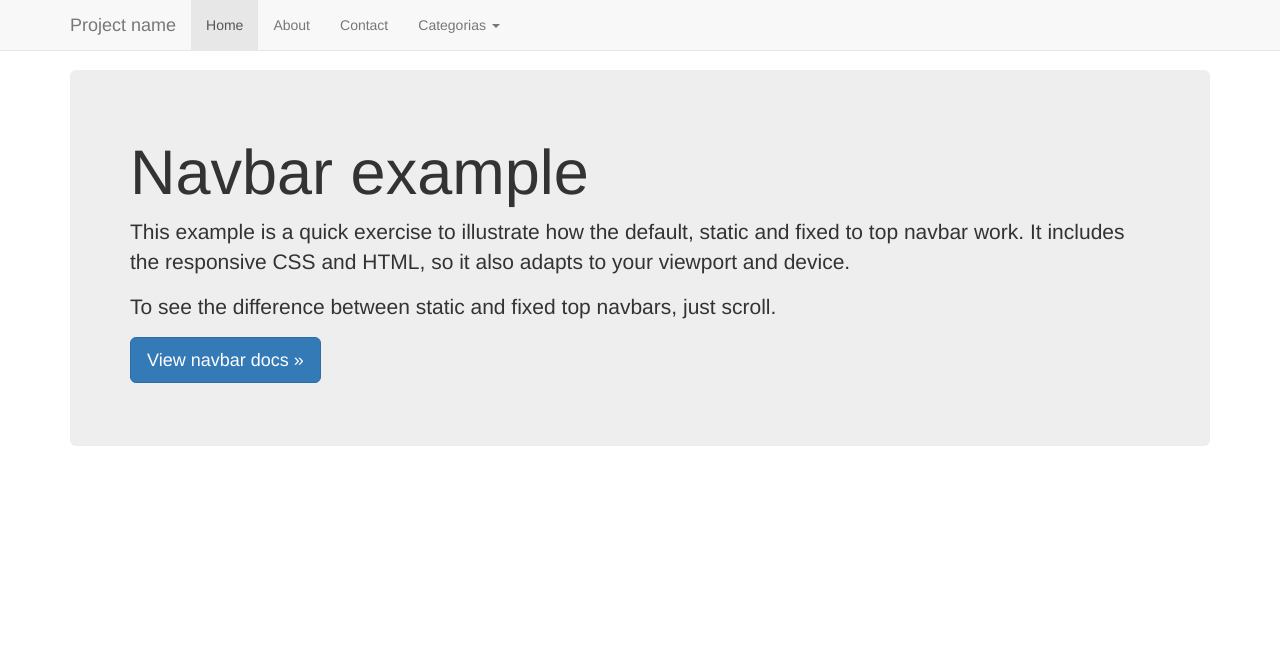
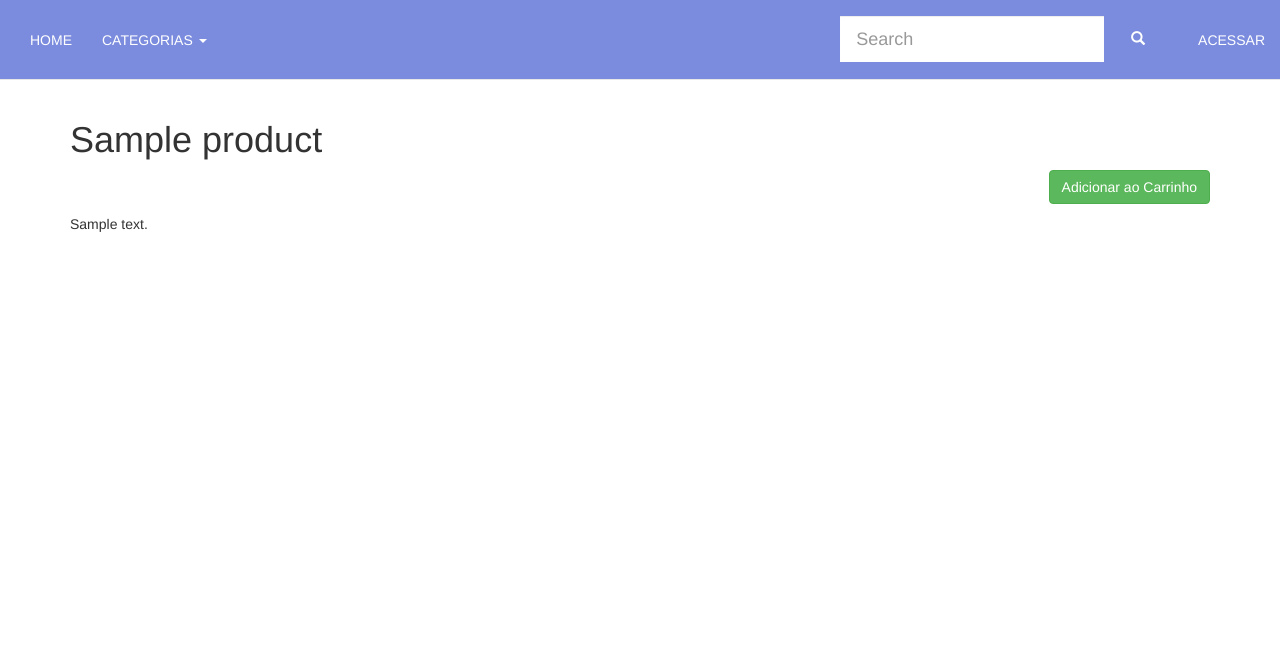
Before and after one commit to caiaffa/DjanEco, a Django app: a page that uses core/templates/base.html in a window 1280 px wide. Shown: the top 645 px of the page. After the commit the page ends 232 px from the top, so only its background shows below. Run offline with Django 3.2, Linux system fonts and the light colour scheme; tables that the repository leaves empty hold one stand-in row (values such as "Sample post"); some libraries are stand-ins or nearby versions.

Commit message:
Produtos

```diff
--- a/DjanEco/urls.py
+++ b/DjanEco/urls.py
@@ -14,3 +14,5 @@ urlpatterns = [
     url(r'^compras/', include('checkout.urls', namespace='checkout')),
     url(r'^admin/', admin.site.urls),
 ]
+
+urlpatterns += static(settings.MEDIA_URL, document_root=settings.MEDIA_ROOT)
--- a/core/static/css/custom.css
+++ b/core/static/css/custom.css
@@ -1,4 +1,65 @@
 body {
-  min-height: 2000px;
   padding-top: 70px;
 }
+
+.navbar-custom {
+	padding-top: 15px;
+	background: #7b8cde;
+	height: 80px;
+}
+
+.navbar-default .navbar-nav-custom > li > a {
+    color: #ffffff;
+    text-transform: uppercase;
+}
+
+.navbar-default .navbar-nav-custom > .open > a, .navbar-default .navbar-nav-custom > .open > a:focus, .navbar-default .navbar-nav-custom > .open > a:hover {
+    background-color: #7b8cde;
+    color: #ffffff;
+}
+
+.navbar-default .navbar-nav-custom > li > a:hover {
+    color: #ffffff;
+}
+
+.search-home {
+  box-shadow:0;
+  width: 40px;
+  margin-top: -24px;
+  border: none;
+  border-radius:0;
+}
+
+.search-home-btn{
+  margin-top: -24px;
+  background-color: #7b8cde;
+  width: 60px;
+  height: 80px;
+  border: none;
+  border-radius:0;
+}
+
+.search-home-btn > span{
+  color:#ffffff;
+}
+
+.search-home-btn:hover{
+  background-color: #7b8cde;
+  border: none;
+}
+
+.container-main{
+  padding-top: 30px;
+}
+
+.btn-success-custom{
+  border-radius:0;
+  width: 49%;
+  text-transform: uppercase;
+}
+
+.btn-default-custom{
+  border-radius:0;
+  width: 49%;
+  text-transform: uppercase;
+}
--- a/core/templates/base.html
+++ b/core/templates/base.html
@@ -1,6 +1,6 @@
 <!DOCTYPE html>
 {% load static %}
-<html lang="en">
+<html lang="pt-br">
   <head>
     <meta charset="utf-8">
     <meta http-equiv="X-UA-Compatible" content="IE=edge">
@@ -38,54 +38,47 @@
   <body>
 
     <!-- Fixed navbar -->
-    <nav class="navbar navbar-default navbar-fixed-top">
-      <div class="container">
+    <nav class="navbar navbar-default navbar-fixed-top navbar-custom">
+      <div class="container-fluid">
+        <!-- Brand and toggle get grouped for better mobile display -->
         <div class="navbar-header">
-          <button type="button" class="navbar-toggle collapsed" data-toggle="collapse" data-target="#navbar" aria-expanded="false" aria-controls="navbar">
+          <button type="button" class="navbar-toggle collapsed" data-toggle="collapse" data-target="#bs-example-navbar-collapse-1" aria-expanded="false">
             <span class="sr-only">Toggle navigation</span>
             <span class="icon-bar"></span>
             <span class="icon-bar"></span>
             <span class="icon-bar"></span>
           </button>
-          <a class="navbar-brand" href="#">Project name</a>
         </div>
-        <div id="navbar" class="navbar-collapse collapse">
-          <ul class="nav navbar-nav">
-            <li class="active"><a href="#">Home</a></li>
-            <li><a href="#about">About</a></li>
-            <li><a href="#contact">Contact</a></li>
+
+        <!-- Collect the nav links, forms, and other content for toggling -->
+        <div class="collapse navbar-collapse navbar-collapse-custom" id="bs-example-navbar-collapse-1">
+          <ul class="nav navbar-nav navbar-nav-custom">
+            <li class=""><a href="/">Home <span class="sr-only">(current)</span></a></li>
             <li class="dropdown">
               <a href="#" class="dropdown-toggle" data-toggle="dropdown" role="button" aria-haspopup="true" aria-expanded="false">Categorias <span class="caret"></span></a>
               <ul class="dropdown-menu">
-              	{% for category in categories %}
-					<li><a href="{{ category.get_absolute_url }}">{{ category }}</a></li>
-				{% endfor %}
+                {% for category in categories %}
+                  <li><a href="{{ category.get_absolute_url }}">{{ category }}</a></li>
+                {% endfor %}
               </ul>
             </li>
           </ul>
-          <!--
-          <ul class="nav navbar-nav navbar-right">
-            <li><a href="../navbar/">Default</a></li>
-            <li><a href="../navbar-static-top/">Static top</a></li>
-            <li class="active"><a href="./">Fixed top <span class="sr-only">(current)</span></a></li>
+          <ul class="nav navbar-nav navbar-nav-custom navbar-right">
+            <li><a href="#">Acessar</a></li>
           </ul>
-      		-->
-        </div><!--/.nav-collapse -->
-      </div>
+          <form class="navbar-form navbar-right">
+            <div class="form-group">
+              <input type="text" class="form-control search-home input-lg" placeholder="Search">
+            </div>
+            <button type="submit" class="btn btn-default search-home-btn"><span aria-hidden="true" class="glyphicon glyphicon-search"></span></button>
+          </form>
+        </div><!-- /.navbar-collapse -->
+      </div><!-- /.container-fluid -->
     </nav>
 
-    <div class="container">
-
-      <!-- Main component for a primary marketing message or call to action -->
-      <div class="jumbotron">
-        <h1>Navbar example</h1>
-        <p>This example is a quick exercise to illustrate how the default, static and fixed to top navbar work. It includes the responsive CSS and HTML, so it also adapts to your viewport and device.</p>
-        <p>To see the difference between static and fixed top navbars, just scroll.</p>
-        <p>
-          <a class="btn btn-lg btn-primary" href="../../components/#navbar" role="button">View navbar docs &raquo;</a>
-        </p>
-      </div>
-
+    <div class="container container-main">
+      {% block container %}
+      {% endblock %}
     </div> <!-- /container -->
 
 
--- a/product/context_processors.py
+++ b/product/context_processors.py
@@ -1,9 +1,14 @@
 # coding=utf-8
 
-from .models import Category
+from .models import Category, Product
 
 
 def categories(request):
     return {
         'categories': Category.objects.all()
     }
+
+def products(request):
+    return {
+        'products': Product.objects.all()
+    }
--- a/product/urls.py
+++ b/product/urls.py
@@ -1,12 +1,12 @@
 # coding=utf-8
 
 from django.conf.urls import url
-
+from django.conf.urls.static import static
 from . import views
-
+from django.conf import settings
 
 urlpatterns = [
     url(r'^$', views.product_list, name='product_list'),
     url(r'^categoria/(?P<slug>[\w_-]+)/$', views.category, name='category'),
     url(r'^(?P<slug>[\w_-]+)/$', views.product, name='product'),
-]
+] + static(settings.MEDIA_URL, document_root=settings.MEDIA_ROOT)
```
Also changed, not shown: DjanEco/settings.py (+22 -0 lines), core/templates/index.html (+20 -3 lines), product/migrations/0002_auto_20170206_1720.py (added), product/migrations/0003_auto_20170206_1740.py (added).
